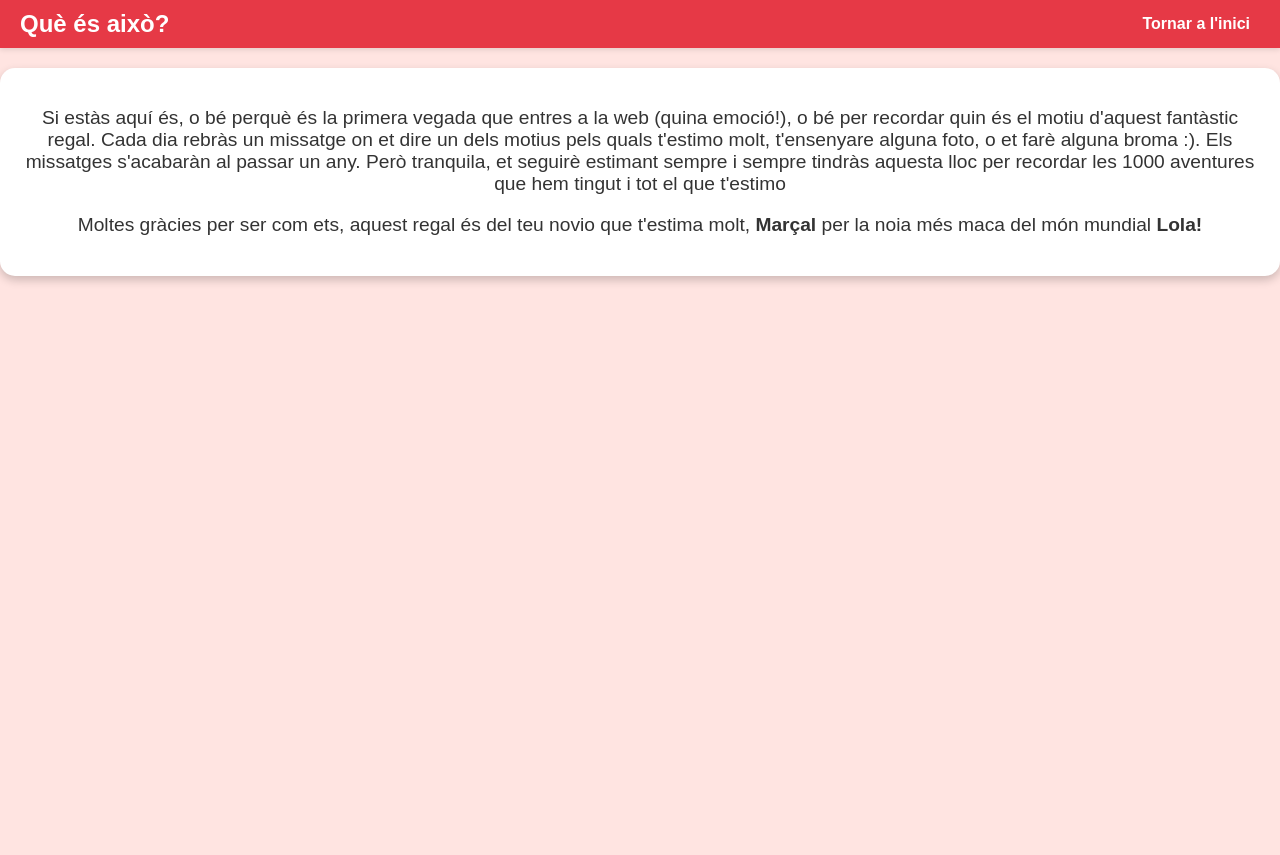
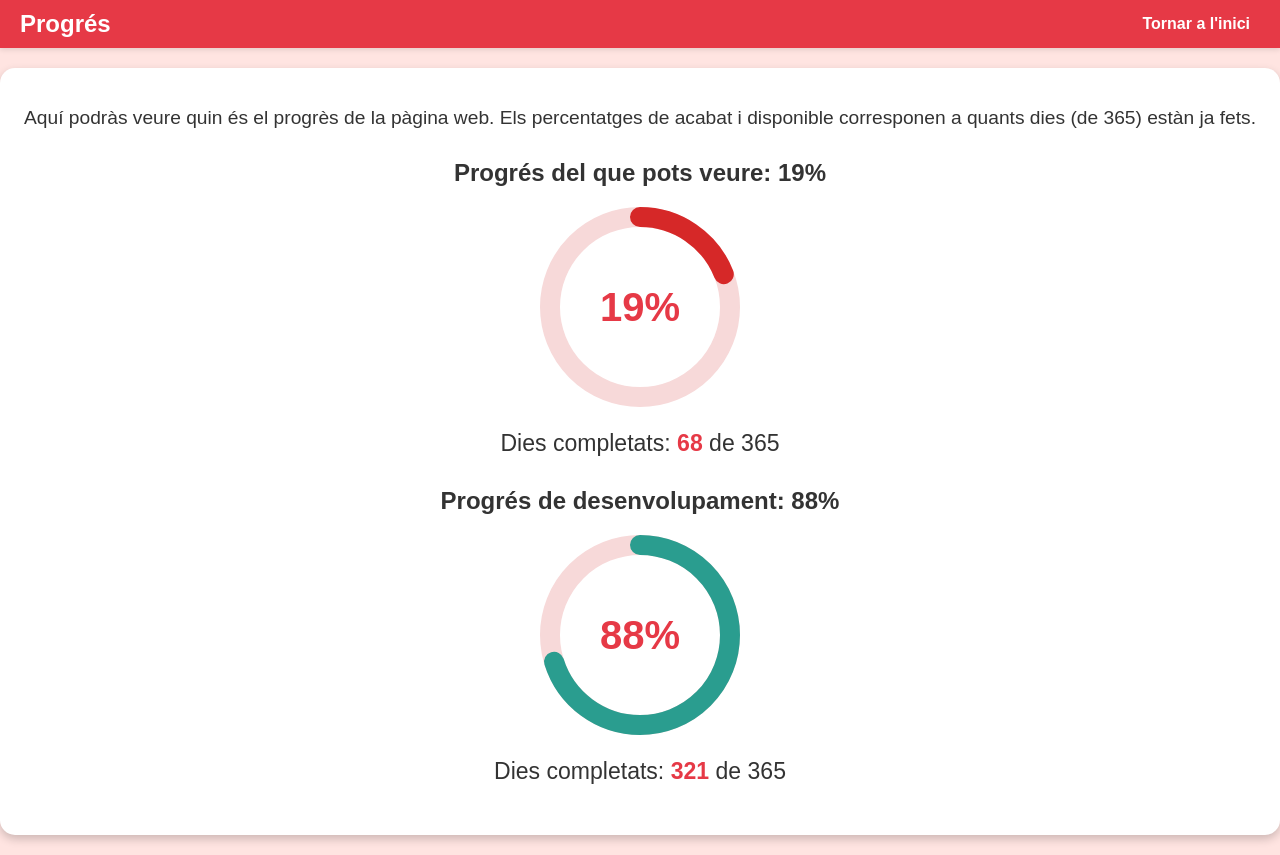
Before and after one commit to Maarshaall/lolaa, a plain HTML site: page projecte/progres.html in a window 1280 px wide. Before the commit the page ends 800 px from the top, so only its background shows below. Drawn offline with Linux system fonts and the light colour scheme.

Commit message:
Afegit progres

```diff
--- a/projecte/css/style.css
+++ b/projecte/css/style.css
@@ -229,3 +229,64 @@ button:active {
 
     }
 }
+
+/* Estils nous per al gràfic circular adaptats al teu estil */
+.progress-circle-container {
+    margin: 30px 0;
+}
+
+.progress-circle {
+    position: relative;
+    width: 200px;
+    height: 200px;
+    margin: 0 auto 20px;
+}
+
+.circle-bg {
+    fill: none;
+    stroke: #f7d9d9; /* Color de fons coherent amb el teu estil */
+    stroke-width: 10;
+}
+
+.circle-progress {
+    fill: none;
+    stroke: #e63946; /* Vermell principal del teu disseny */
+    stroke-width: 10;
+    stroke-linecap: round;
+    transform: rotate(-90deg);
+    transform-origin: 50% 50%;
+    transition: stroke-dashoffset 0.5s ease;
+}
+
+.circle-text {
+    position: absolute;
+    top: 50%;
+    left: 50%;
+    transform: translate(-50%, -50%);
+    font-size: 2.5rem;
+    font-weight: bold;
+    color: #e63946; /* Vermell coherent amb la teva paleta */
+}
+
+.progress-info {
+    text-align: center;
+    margin-top: 15px;
+    font-size: 1.2em;
+}
+
+.progress-info strong {
+    color: #e63946;
+    font-weight: bold;
+}
+
+/* Estils per a dispositius mòbils */
+@media (max-width: 600px) {
+    .progress-circle {
+        width: 150px;
+        height: 150px;
+    }
+
+    .circle-text {
+        font-size: 2rem;
+    }
+}
--- a/projecte/progres.html
+++ b/projecte/progres.html
@@ -3,12 +3,12 @@
 <head>
     <meta charset="UTF-8">
     <meta name="viewport" content="width=device-width, initial-scale=1.0">
-    <title>Si llegeixes això és perquè ets guapa</title>
+    <title>Progrés de la pàgina</title>
     <link rel="stylesheet" href="./css/style.css">
 </head>
 <body>
     <header>
-        <h1>Què és això?</h1>
+        <h1>Progrés</h1>
         <nav>
             <ul>
                 <li><a href="portada.html">Tornar a l'inici</a></li>
@@ -16,8 +16,106 @@
         </nav>
     </header>
     <div class="container">
-        <p>Si estàs aquí és, o bé perquè és la primera vegada que entres a la web (quina emoció!), o bé per recordar quin és el motiu d'aquest fantàstic regal. Cada dia rebràs un missatge on et dire un dels motius pels quals t'estimo molt, t'ensenyare alguna foto, o et farè alguna broma :). Els missatges s'acabaràn al passar un any. Però tranquila, et seguirè estimant sempre i sempre tindràs aquesta lloc per recordar les 1000 aventures que hem tingut i tot el que t'estimo</p>
-        <p>Moltes gràcies per ser com ets, aquest regal és del teu novio que t'estima molt, <strong>Marçal</strong> per la noia més maca del món mundial <strong> Lola!</strong></p>
+        <p>Aquí podràs veure quin és el progrès de la pàgina web. Els percentatges de acabat i disponible corresponen a quants dies (de 365) estàn ja fets.</p>
+
+
+        <!-- Gràfic circular de progrés automàtic -->
+        <div class="progress-circle-container">
+            <h2>Progrés del que pots veure: <span id="auto-progress-value">0</span>%</h2>
+            <div class="progress-circle">
+                <svg viewBox="0 0 100 100">
+                    <circle class="circle-bg" cx="50" cy="50" r="45"></circle>
+                    <circle class="circle-progress" cx="50" cy="50" r="45"
+                            stroke-dasharray="283" stroke-dashoffset="283" id="auto-circle"></circle>
+                </svg>
+                <div class="circle-text"><span id="auto-circle-percentage">0</span>%</div>
+            </div>
+            <div class="progress-info">
+                <p>Dies completats: <strong id="auto-days-completed">0</strong> de 365</p>
+            </div>
+        </div>
+        <!-- Gràfic circular de progrés -->
+        <div class="progress-circle-container">
+            <h2>Progrés de desenvolupament: <span id="progress-value">70</span>%</h2>
+            <div class="progress-circle">
+                <svg viewBox="0 0 100 100">
+                    <circle class="circle-bg" cx="50" cy="50" r="45"></circle>
+                    <circle class="circle-progress" id="manual-circle" cx="50" cy="50" r="45"
+                            stroke-dasharray="283" stroke-dashoffset="84.9"></circle>
+                </svg>
+                <div class="circle-text"><span id="circle-percentage">70</span>%</div>
+            </div>
+            <div class="progress-info">
+                <p>Dies completats: <strong id="days-completed">255</strong> de 365</p>
+            </div>
+        </div>
+
     </div>
+
+
+
+    <script>
+        // Configura el valor manual aquí (exemple: 200 dies)
+        const progressValue = 321;
+        const percentage = Math.round((progressValue / 365) * 100);
+
+        // Calcula l'offset per al gràfic circular
+        const circumference = 283; // 2 * π * r (on r = 45)
+        const offset = circumference - (percentage / 100) * circumference;
+
+        // Actualitza tots els elements
+        document.getElementById('progress-value').textContent = percentage;
+        document.getElementById('circle-percentage').textContent = percentage;
+        document.getElementById('days-completed').textContent = progressValue;
+
+        // Actualitza el gràfic circular
+        document.querySelector('.circle-progress').style.strokeDashoffset = offset;
+
+        // Canvia el color segons el percentatge (adaptat a la teva paleta)
+        const progressCircle = document.getElementById('manual-circle');
+        if (percentage < 30) {
+            progressCircle.style.stroke = '#d62828'; // Vermell més fosc
+        } else if (percentage < 70) {
+            progressCircle.style.stroke = '#e63946'; // Vermell principal
+        } else {
+            progressCircle.style.stroke = '#2a9d8f'; // Verd blavós per contrastar
+        }
+
+        function updateAutoProgress() {
+            const startDate = new Date('2025-01-30T00:00:00');
+            const endDate = new Date('2026-01-30T00:00:00');
+            const today = new Date();
+
+            // Limita el rang perquè no surti negatiu ni superior a 365
+            const oneDay = 1000 * 60 * 60 * 24;
+            let daysPassed = Math.floor((today - startDate) / oneDay) + 1;
+
+            if (daysPassed < 1) daysPassed = 0;
+            if (daysPassed > 365) daysPassed = 365;
+
+            const percentage = Math.round((daysPassed / 365) * 100);
+            const circumference = 283;
+            const offset = circumference - (percentage / 100) * circumference;
+
+            // Actualitza els valors
+            document.getElementById('auto-progress-value').textContent = percentage;
+            document.getElementById('auto-circle-percentage').textContent = percentage;
+            document.getElementById('auto-days-completed').textContent = daysPassed;
+
+            const autoCircle = document.getElementById('auto-circle');
+            autoCircle.style.strokeDashoffset = offset;
+
+            // Colors segons el percentatge
+            if (percentage < 30) {
+                autoCircle.style.stroke = '#d62828';
+            } else if (percentage < 70) {
+                autoCircle.style.stroke = '#e63946';
+            } else {
+                autoCircle.style.stroke = '#2a9d8f';
+            }
+        }
+
+        updateAutoProgress();
+    </script>
 </body>
 </html>
```
Also changed, not shown: projecte/portada.html (+1 -1 lines), 1 other file.
